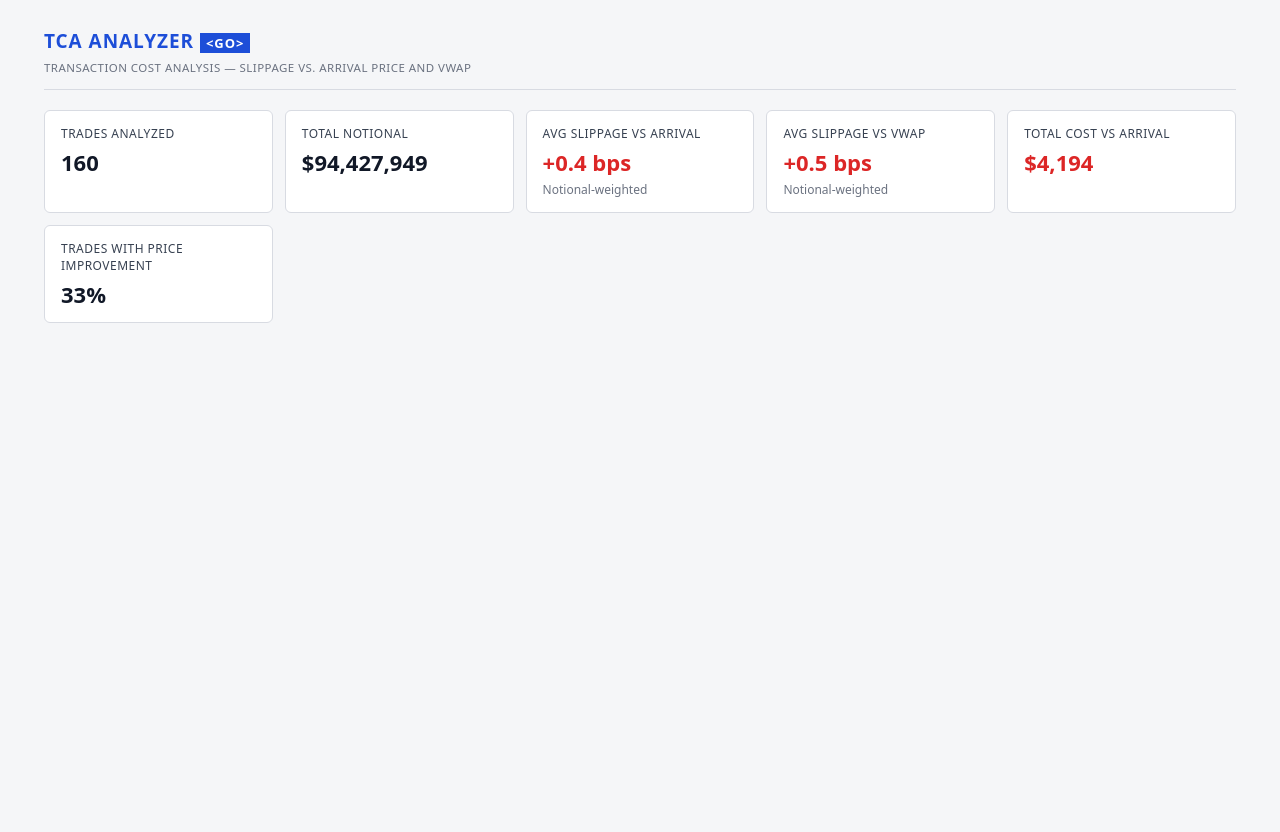
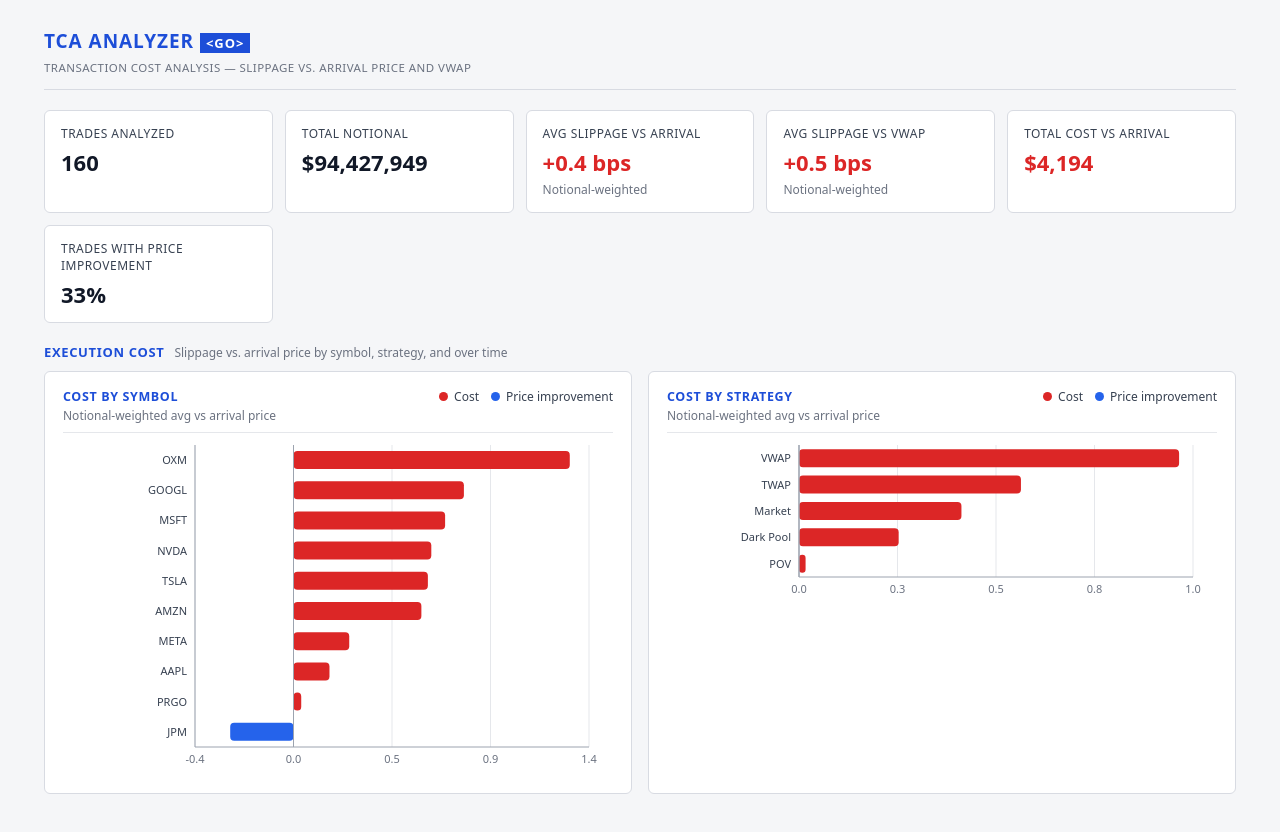
Before and after one commit to amishpr/transaction-cost-analysis-tool, a React (Vite) app: page / in a window 1280 px wide. Shown: the top 832 px of the page. Before the commit the page ends 800 px from the top, so only its background shows below. Built offline with nearby package versions, Linux system fonts and the light colour scheme.

Commit message:
Add cost by symbol and cost by strategy charts

```diff
--- a/src/App.css
+++ b/src/App.css
@@ -43,3 +43,41 @@
   grid-template-columns: repeat(auto-fit, minmax(195px, 1fr));
   gap: 12px;
 }
+
+.chart-grid {
+  display: grid;
+  grid-template-columns: repeat(2, minmax(0, 1fr));
+  gap: 16px;
+}
+
+@media (max-width: 860px) {
+  .chart-grid {
+    grid-template-columns: 1fr;
+  }
+}
+
+.page-section {
+  display: flex;
+  flex-direction: column;
+  gap: 10px;
+}
+
+.section-header {
+  display: flex;
+  align-items: baseline;
+  gap: 10px;
+}
+
+.section-title {
+  margin: 0;
+  font-size: 13px;
+  font-weight: 700;
+  color: #1d4ed8;
+  text-transform: uppercase;
+  letter-spacing: 0.05em;
+}
+
+.section-subtitle {
+  font-size: 12px;
+  color: #6b7280;
+}
--- a/src/App.tsx
+++ b/src/App.tsx
@@ -1,8 +1,9 @@
 import { useMemo, useState } from "react";
 import "./App.css";
+import { CostByGroupChart } from "./components/CostByGroupChart";
 import { StatTile } from "./components/StatTile";
 import { generateSampleTrades } from "./lib/sampleData";
-import { computeMetrics, summarize } from "./lib/tca";
+import { computeMetrics, groupBy, summarize } from "./lib/tca";
 import type { RawTrade } from "./types";
 
 const fmtBps = (v: number) => `${v >= 0 ? "+" : ""}${v.toFixed(1)} bps`;
@@ -15,6 +16,8 @@ function App() {
   const allMetrics = useMemo(() => rawTrades.map(computeMetrics), [rawTrades]);
 
   const summary = useMemo(() => summarize(allMetrics), [allMetrics]);
+  const bySymbol = useMemo(() => groupBy(allMetrics, (t) => t.symbol), [allMetrics]);
+  const byStrategy = useMemo(() => groupBy(allMetrics, (t) => t.strategy), [allMetrics]);
 
   return (
     <main className="app">
@@ -55,6 +58,17 @@ function App() {
           value={`${summary.pctPriceImprovement.toFixed(0)}%`}
         />
       </section>
+
+      <section className="page-section">
+        <div className="section-header">
+          <h2 className="section-title">Execution cost</h2>
+          <span className="section-subtitle">Slippage vs. arrival price by symbol, strategy, and over time</span>
+        </div>
+        <div className="chart-grid">
+          <CostByGroupChart title="Cost by symbol" subtitle="Notional-weighted avg vs arrival price" data={bySymbol} />
+          <CostByGroupChart title="Cost by strategy" subtitle="Notional-weighted avg vs arrival price" data={byStrategy} />
+        </div>
+      </section>
     </main>
   );
 }
--- /dev/null
+++ b/src/components/CostByGroupChart.tsx
@@ -0,0 +1,102 @@
+import {
+  Bar,
+  BarChart,
+  CartesianGrid,
+  Cell,
+  ReferenceLine,
+  ResponsiveContainer,
+  Tooltip,
+  XAxis,
+  YAxis,
+} from "recharts";
+import type { GroupStats } from "../types";
+import { ChartCard } from "./ChartCard";
+import { ChartTooltip } from "./ChartTooltip";
+
+interface CostByGroupChartProps {
+  title: string;
+  subtitle?: string;
+  data: GroupStats[];
+}
+
+const fmtBps = (v: number) => `${v >= 0 ? "+" : ""}${v.toFixed(1)} bps`;
+const fmtUsd = (v: number) =>
+  v.toLocaleString("en-US", { style: "currency", currency: "USD", maximumFractionDigits: 0 });
+
+function fmtTick(v: number) {
+  const rounded = Math.round(v * 10) / 10;
+  return (rounded === 0 ? 0 : rounded).toFixed(1);
+}
+
+export function CostByGroupChart({ title, subtitle, data }: CostByGroupChartProps) {
+  const sorted = [...data].sort((a, b) => b.avgArrivalBps - a.avgArrivalBps);
+  const rowHeight = 34;
+
+  return (
+    <ChartCard
+      title={title}
+      subtitle={subtitle}
+      legend={
+        <>
+          <span className="legend-item">
+            <span className="legend-swatch" style={{ background: "#dc2626" }} />
+            Cost
+          </span>
+          <span className="legend-item">
+            <span className="legend-swatch" style={{ background: "#2563eb" }} />
+            Price improvement
+          </span>
+        </>
+      }
+    >
+      <ResponsiveContainer width="100%" height={Math.max(160, sorted.length * rowHeight)}>
+        <BarChart data={sorted} layout="vertical" margin={{ top: 4, right: 24, bottom: 4, left: 8 }}>
+          <CartesianGrid horizontal={false} stroke="#e5e7eb" />
+          <XAxis
+            type="number"
+            tick={{ fill: "#6b7280", fontSize: 11 }}
+            axisLine={{ stroke: "#9ca3af" }}
+            tickLine={false}
+            tickFormatter={fmtTick}
+          />
+          <YAxis
+            type="category"
+            dataKey="key"
+            width={124}
+            tick={{ fill: "#374151", fontSize: 11 }}
+            axisLine={{ stroke: "#9ca3af" }}
+            tickLine={false}
+          />
+          <ReferenceLine x={0} stroke="#9ca3af" />
+          <Tooltip
+            cursor={{ fill: "#e5e7eb", opacity: 0.5 }}
+            content={({ active, payload }) => {
+              const row = payload?.[0]?.payload as GroupStats | undefined;
+              if (!row) return null;
+              return (
+                <ChartTooltip
+                  active={active}
+                  title={row.key}
+                  rows={[
+                    { label: "Avg vs arrival", value: fmtBps(row.avgArrivalBps) },
+                    { label: "Avg vs VWAP", value: fmtBps(row.avgVwapBps) },
+                    { label: "Total cost", value: fmtUsd(row.totalArrivalCostUsd) },
+                    { label: "Trades", value: String(row.count) },
+                  ]}
+                />
+              );
+            }}
+          />
+          <Bar dataKey="avgArrivalBps" radius={[4, 4, 4, 4]} maxBarSize={18} isAnimationActive={false}>
+            {sorted.map((d) => (
+              <Cell
+                key={d.key}
+                fill={d.avgArrivalBps >= 0 ? "#dc2626" : "#2563eb"}
+              />
+            ))}
+          </Bar>
+        </BarChart>
+      </ResponsiveContainer>
+    </ChartCard>
+  );
+}
```
